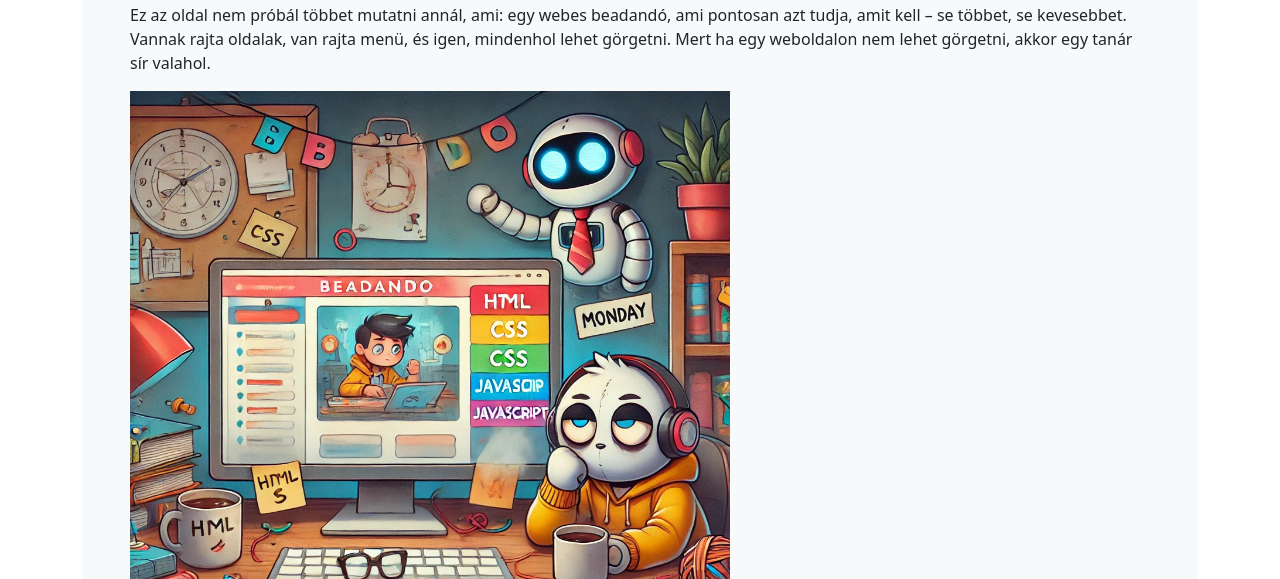
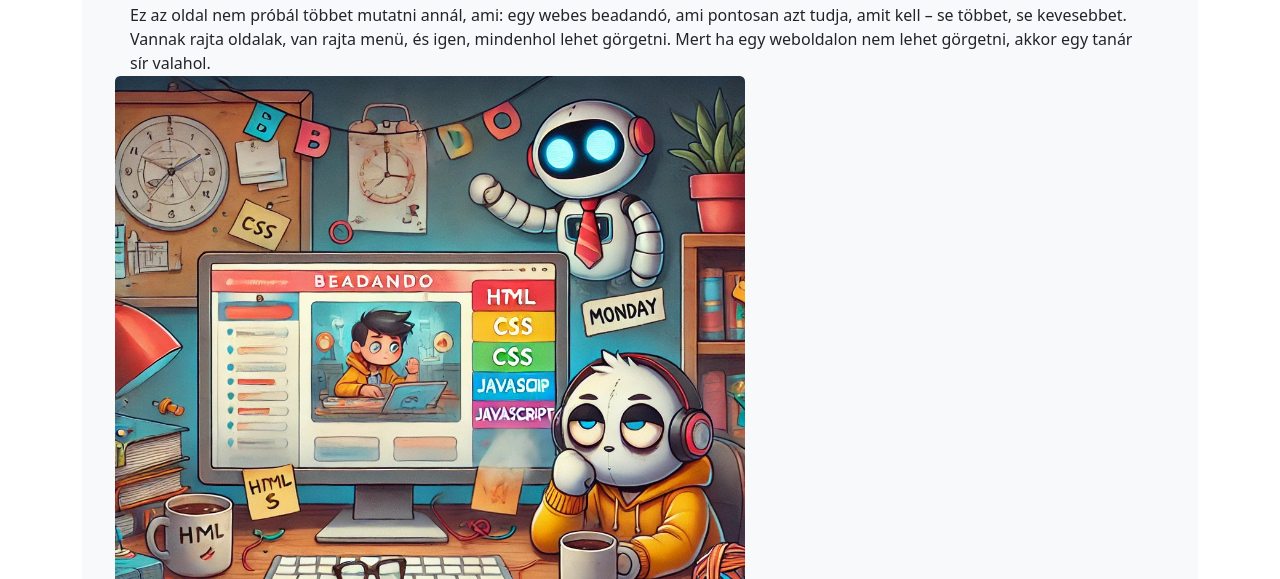
Before and after one commit to asdika01/gamf-web-prog-1-lab, a plain HTML site: page index.html in a window 1280 px wide. In both pictures the pointer is over the picture 430 px from the left and 612 px from the top of the page. Shown: the part 221-800 px from the top of the page. Drawn offline with Linux system fonts and the light colour scheme.

Commit message:
img scale added

```diff
--- a/css/custom.css
+++ b/css/custom.css
@@ -3,3 +3,12 @@
         font-size: 15px;
     }
 }
+
+img {
+    transition: all 0.3s ease;
+}
+
+img:hover {
+    transform: scale(1.05);
+    border-radius: 5px;
+}
```
